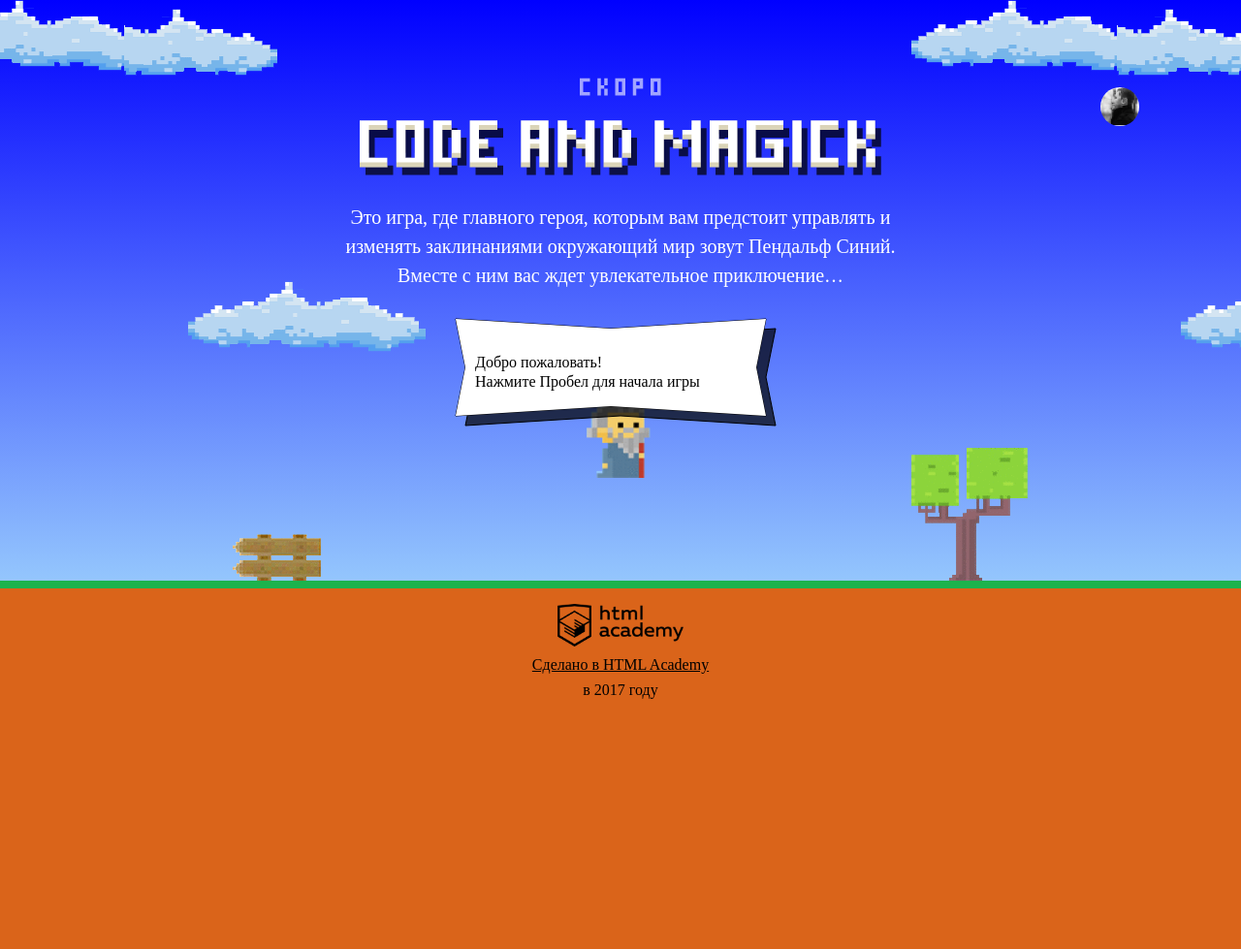
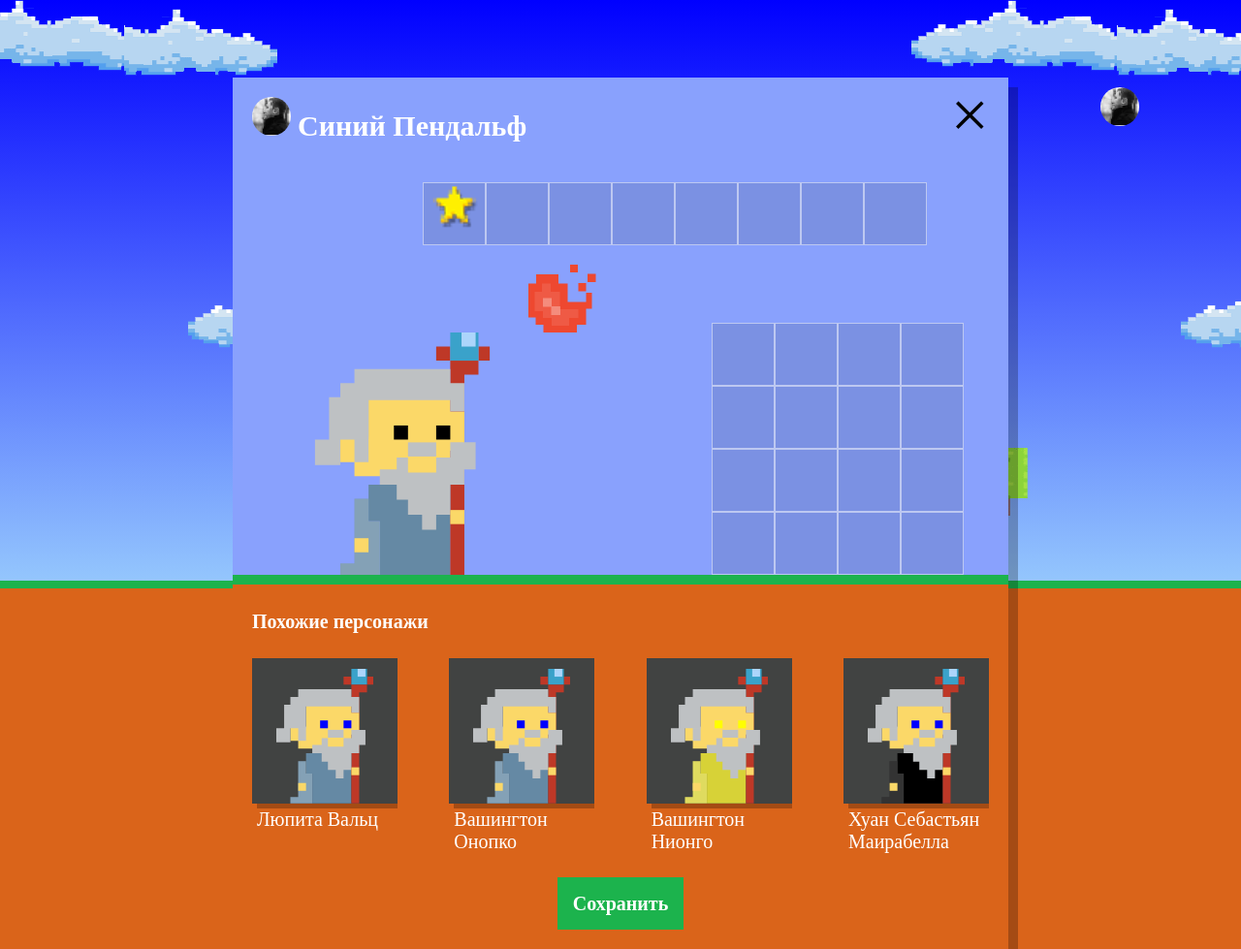
Before and after one commit to AlexUdod/523387-code-and-magick, a website: page index.html in a window 1280 px wide. Shown: the whole page at 97% size. Before the commit the page ends 800 px from the top, so only its background shows below. Drawn offline with Linux system fonts and the light colour scheme; a web font is replaced by a local one.

Commit message:
adding another wizards

```diff
--- a/index.html
+++ b/index.html
@@ -210,6 +210,7 @@
 
 </script>
 <script src="js/stat.js"></script>
+<script src="js/setup.js"></script>
 <script src="js/game.js"></script>
 
 </body>
--- /dev/null
+++ b/js/setup.js
@@ -0,0 +1,72 @@
+var WIZARD_NAMES = ['Иван', 'Хуан Себастьян', 'Мария', 'Кристоф',
+ 'Виктор', 'Юлия', 'Люпита', 'Вашингтон'];
+var WIZARD_SONAMES = ['да Марья', 'Верон', 'Маирабелла', 'Вальц',
+ 'Онопко', 'Топольницкая', 'Нионго', 'Ирвинг'];
+var WIZARD_COAT_COLORS = ['rgb(241, 43, 107)', 'rgb(215, 210, 55)', 'rgb(101, 137, 164)',
+ 'rgb(146, 100, 161)', 'rgb(215, 210, 55)', 'rgb(0, 0, 0)'];
+ var WIZARD_EYES_COLORS = ['black', 'red', 'blue', 'yellow', 'green'];
+
+var userDialog = document.querySelector('.setup');
+userDialog.classList.remove('hidden');
+
+var similarListElement = userDialog.querySelector('.setup-similar-list');
+var similarWizardTemplate = document.querySelector('#similar-wizard-template')
+    .content
+    .querySelector('.setup-similar-item');
+
+var generRandomName = function () {
+	var wizardName = Math.floor(Math.random() * WIZARD_NAMES.length);
+	var wizardSoname = Math.floor(Math.random() * WIZARD_SONAMES.length);
+	var wizardFullName = WIZARD_NAMES[wizardName] + ' ' + WIZARD_SONAMES[wizardSoname];
+	return wizardFullName;
+};
+
+var generRandomCoatColor = function () {
+	var wizardCoatColor = Math.floor(Math.random() * WIZARD_COAT_COLORS.length);
+	return WIZARD_COAT_COLORS[wizardCoatColor];
+};
+
+var generRandomEyesColor = function () {
+	var wizardEyesColor = Math.floor(Math.random() * WIZARD_EYES_COLORS.length);
+	return WIZARD_EYES_COLORS[wizardEyesColor];
+};
+
+var wizards = [
+  {
+    name: generRandomName(),
+    coatColor: generRandomCoatColor(),
+    eyesColor: generRandomEyesColor()
+  },
+  {
+    name: generRandomName(),
+    coatColor: generRandomCoatColor(),
+    eyesColor: generRandomEyesColor()
+  },
+  {
+    name: generRandomName(),
+    coatColor: generRandomCoatColor(),
+    eyesColor: generRandomEyesColor()
+  },
+  {
+    name: generRandomName(),
+    coatColor: generRandomCoatColor(),
+    eyesColor: generRandomEyesColor()
+  }
+];
+
+var renderWizard = function (wizard) {
+	var wizardElement = similarWizardTemplate.cloneNode(true);
+	wizardElement.querySelector('.setup-similar-label').textContent = wizard.name;
+	wizardElement.querySelector('.wizard-coat').style.fill = wizard.coatColor;
+	wizardElement.querySelector('.wizard-eyes').style.fill = wizard.eyesColor;
+	return wizardElement;
+}
+
+var fragment = document.createDocumentFragment();
+for (var i = 0; i < wizards.length; i++) {
+	fragment.appendChild(renderWizard(wizards[i]));
+}
+similarListElement.appendChild(fragment);
+
+
+userDialog.querySelector('.setup-similar').classList.remove('hidden');
--- a/js/stat.js
+++ b/js/stat.js
@@ -15,8 +15,7 @@ var renderCloud = function (ctx, x, y, color) {
   ctx.fillStyle = color;
 	ctx.beginPath();
 	ctx.moveTo(x, y);
-	ctx.bezierCurveTo(CLOUD_WIDTH / 3 + x, 20 + y, CLOUD_WIDTH / 3 + x * 2,
-		20 + y, CLOUD_WIDTH + x, y);
+	ctx.bezierCurveTo(CLOUD_WIDTH / 3 + x, 20 + y, CLOUD_WIDTH / 3 + x * 2, 20 + y, CLOUD_WIDTH + x, y);
 	ctx.quadraticCurveTo(CLOUD_WIDTH + x - 20, (CLOUD_HEIGHT + y) / 2,
 		CLOUD_WIDTH + x, CLOUD_HEIGHT + y);
 	ctx.bezierCurveTo(CLOUD_WIDTH / 3 + x * 2, CLOUD_HEIGHT + y - 20, CLOUD_WIDTH / 3 + x,
@@ -36,15 +35,20 @@ var getMaxElement = function (arr) {
   	return maxElement;
 };
 
-window.renderStatistics = function (ctx, players, times) {
-	renderCloud(ctx, CLOUD_X + GAP, CLOUD_Y + GAP, 'rgba(0, 0, 0, 0.7)');
-	renderCloud(ctx, CLOUD_X, CLOUD_Y, '#fff');
-
+var cloudCaption = function(ctx) {
 	ctx.font = '16px PT Mono';
 	ctx.fillStyle = '#000';
 	ctx.textBaseline = 'hanging';
 	ctx.fillText('Ура вы победили!', CLOUD_X + CLOUD_WIDTH / 4, CLOUD_Y + CLOUD_PADDING);
 	ctx.fillText('Список результатов:', CLOUD_X + CLOUD_WIDTH / 4, CLOUD_Y + CLOUD_PADDING + 16);
+};
+
+window.renderStatistics = function (ctx, players, times) {
+	renderCloud(ctx, CLOUD_X + GAP, CLOUD_Y + GAP, 'rgba(0, 0, 0, 0.7)');
+	renderCloud(ctx, CLOUD_X, CLOUD_Y, '#fff');
+
+	cloudCaption(ctx);
+
 
 	var maxTime = getMaxElement(times);
 
```
